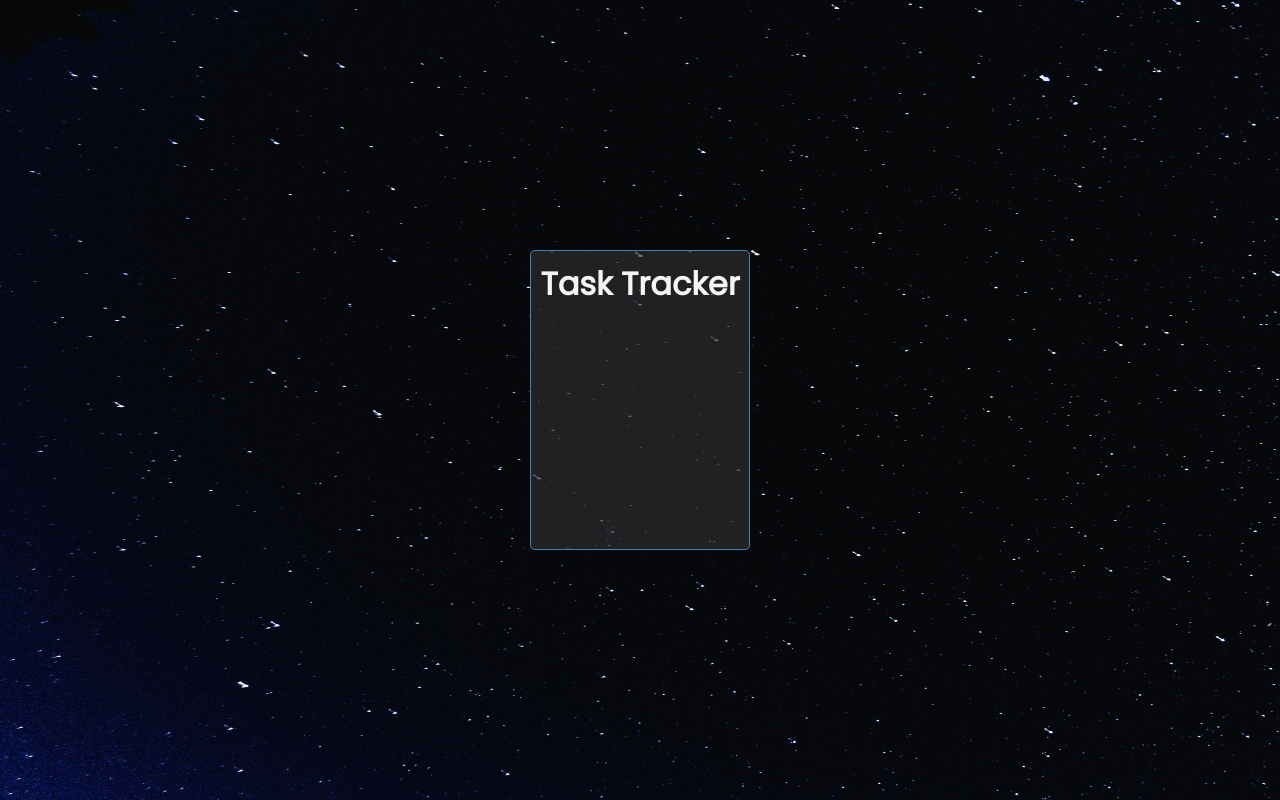
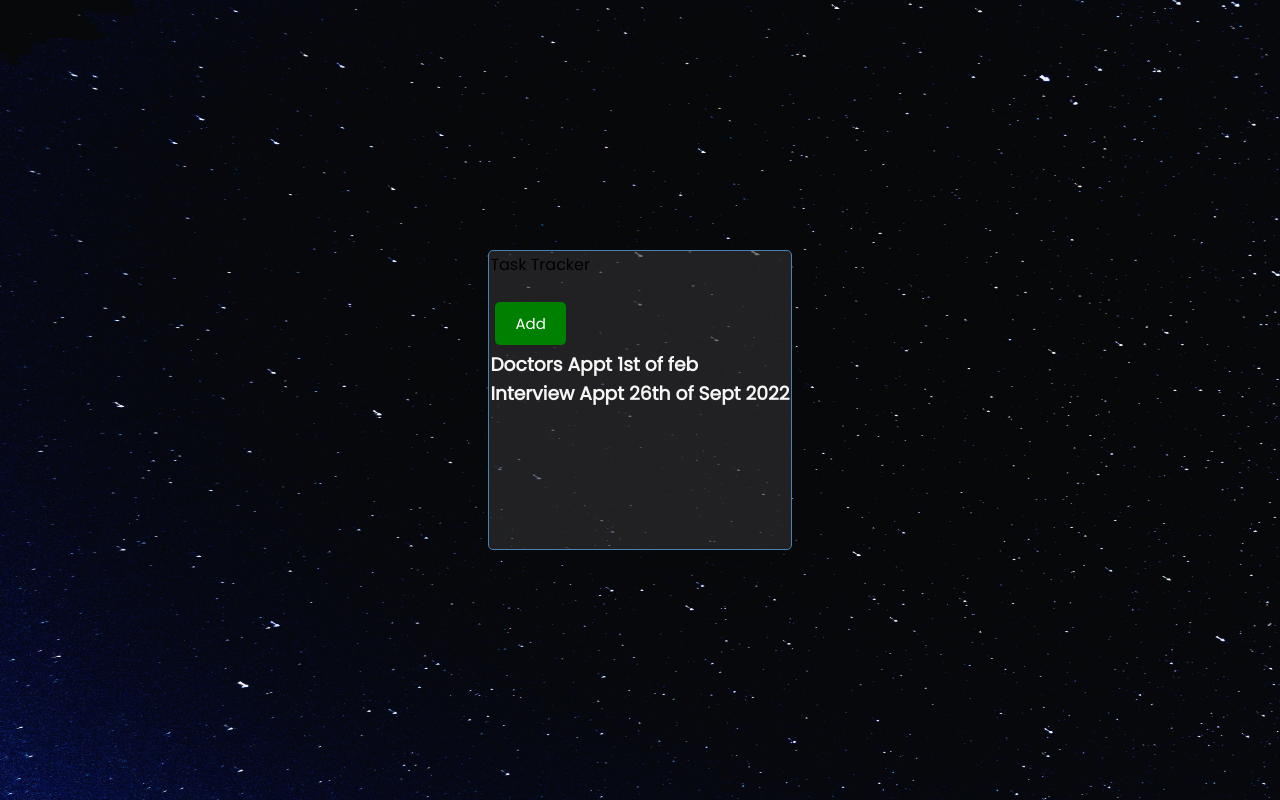
Before and after one commit to bkhanal4351/task-tracker, a React (Create React App) app: page / in a window 1280 px wide. Built offline with nearby package versions, Linux system fonts and the light colour scheme.

Commit message:
adds additional components

```diff
--- a/src/App.js
+++ b/src/App.js
@@ -1,10 +1,12 @@
 import Header from './components/Header'
+import Tasks from './components/Tasks';
 
 function App() {
   return (
     <>
     <div className="container">
       <Header/>
+      <Tasks />
     </div>
     </>
   );
--- /dev/null
+++ b/src/components/Button.js
@@ -0,0 +1,20 @@
+import PropTypes from 'prop-types'
+
+const Button = ({ color, text, onClick }) => {
+
+  return (
+    <button onClick={onClick} style={{backgroundColor: color }} className='btn'>{text}</button>
+  )
+}
+
+Button.defaultProps = {
+  color: 'blue'
+}
+
+Button.propTypes = {
+  text: PropTypes.string,
+  color: PropTypes.string,
+  onClick: PropTypes.func
+}
+
+export default Button
--- a/src/components/Header.js
+++ b/src/components/Header.js
@@ -1,9 +1,15 @@
 import PropTypes from 'prop-types'
+import Button from './Button'
 
 const Header = ({title}) => {
+  const onClick= (e) => {
+    console.log('Click')
+  }
   return (
     <div>
-      <h1> {title} </h1>
+      <header className='header'> {title} </header>
+      <Button color='green' text='Add' onClick={onClick} />
+
     </div>
   )
 }
--- /dev/null
+++ b/src/components/Tasks.js
@@ -0,0 +1,35 @@
+import { useState } from 'react'
+
+const Tasks = () =>{
+  const [tasks, setTasks] = useState([
+
+      {
+        id: 1,
+        text: 'Doctors Appt',
+        day: '1st of feb',
+        remider: true,
+      },
+
+      {
+        id: 2,
+        text: 'Interview Appt',
+        day: '26th of Sept 2022',
+        remider: true,
+      }
+
+
+
+  ])
+
+
+
+
+
+  return (
+    <>
+    {tasks.map((tasks)=> (<h3 key={tasks.id}>{tasks.text}  {tasks.day}  </h3> ))}
+    </>
+  )
+}
+
+export default Tasks
```
